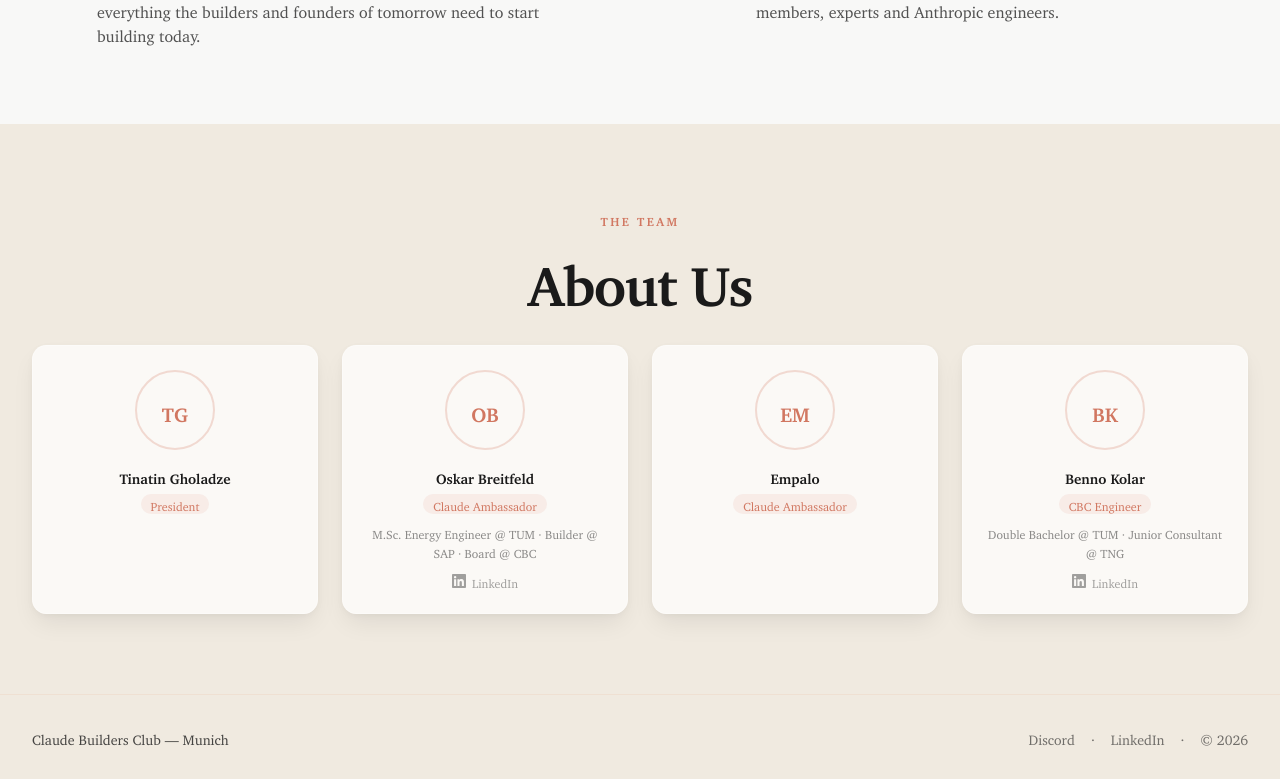
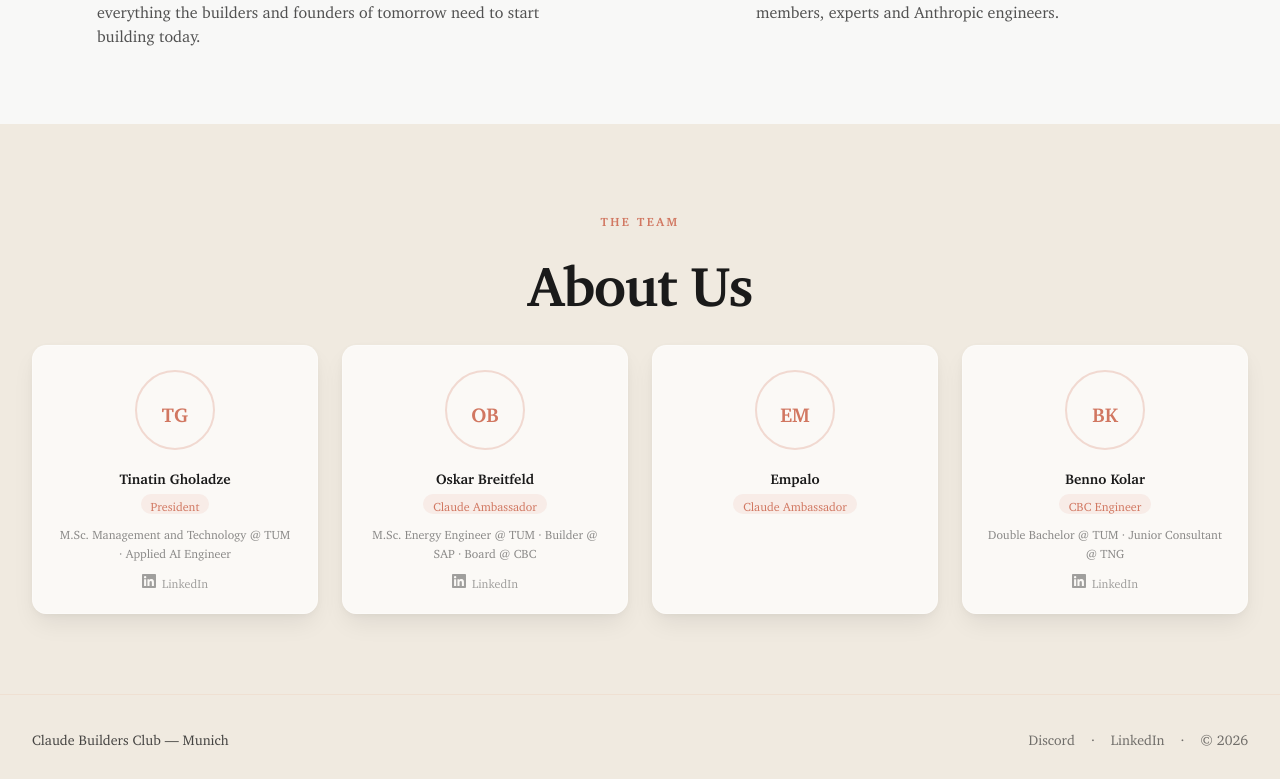
Before and after one commit to ClaudeBuildersClub-MUC/ClaudeBuildersClub-MUC.github.io, a Next.js app: page / in a window 1280 px wide. Shown: the part 2223-3002 px from the top of the page. Built offline with nearby package versions, Linux system fonts and the light colour scheme.

Commit message:
feat: Tinatin Gholadze LinkedIn + details
details → "M.Sc. Management and Technology @ TUM · Applied AI Engineer"
linkedin → https://www.linkedin.com/in/tina-gholadze/

Co-Authored-By: Claude Sonnet 4.6 <noreply@anthropic.com>

```diff
--- a/components/sections/about-us.tsx
+++ b/components/sections/about-us.tsx
@@ -2,8 +2,8 @@ const members = [
   {
     name: 'Tinatin Gholadze',
     role: 'President',
-    details: null,
-    linkedin: null,
+    details: 'M.Sc. Management and Technology @ TUM · Applied AI Engineer',
+    linkedin: 'https://www.linkedin.com/in/tina-gholadze/',
   },
   {
     name: 'Oskar Breitfeld',
```
